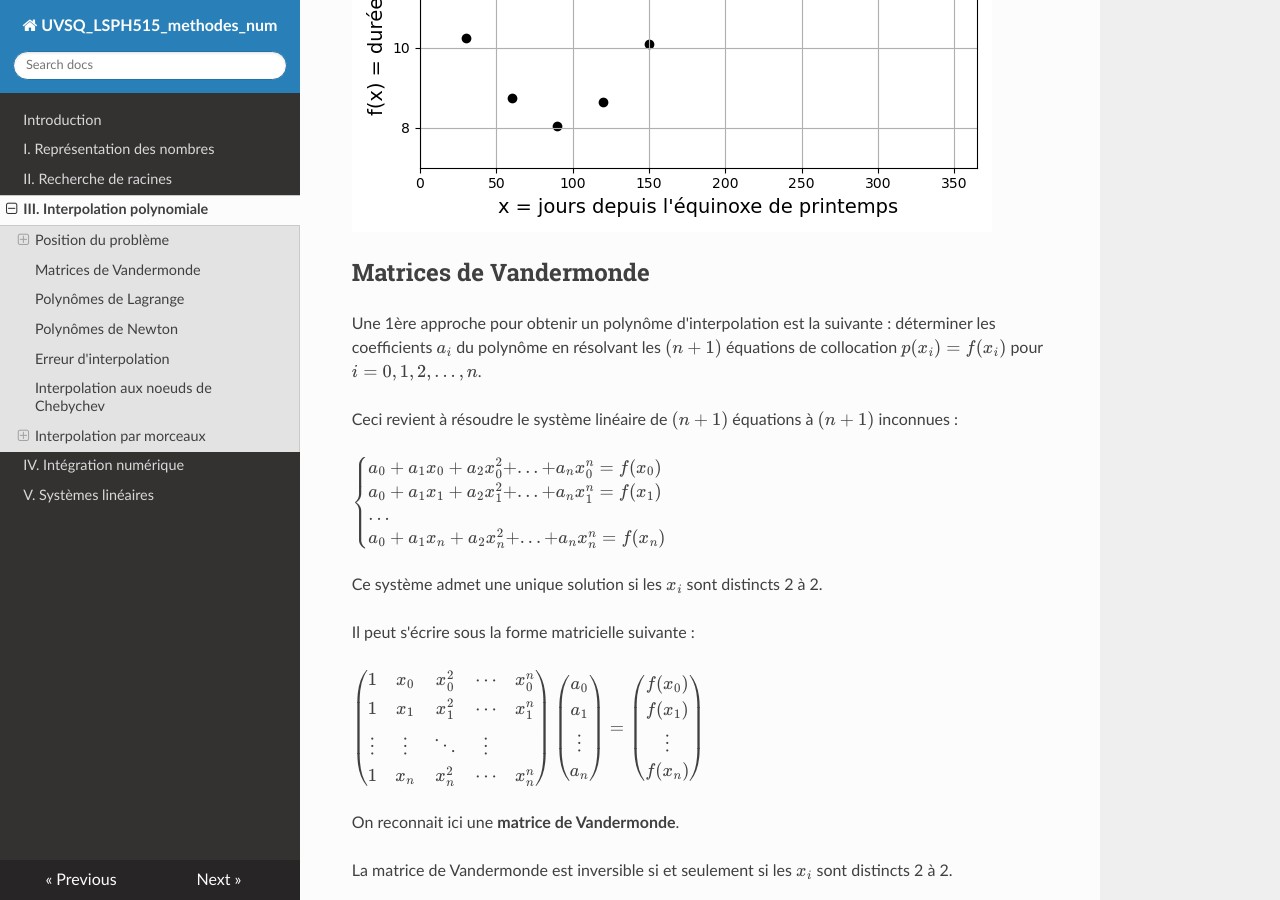
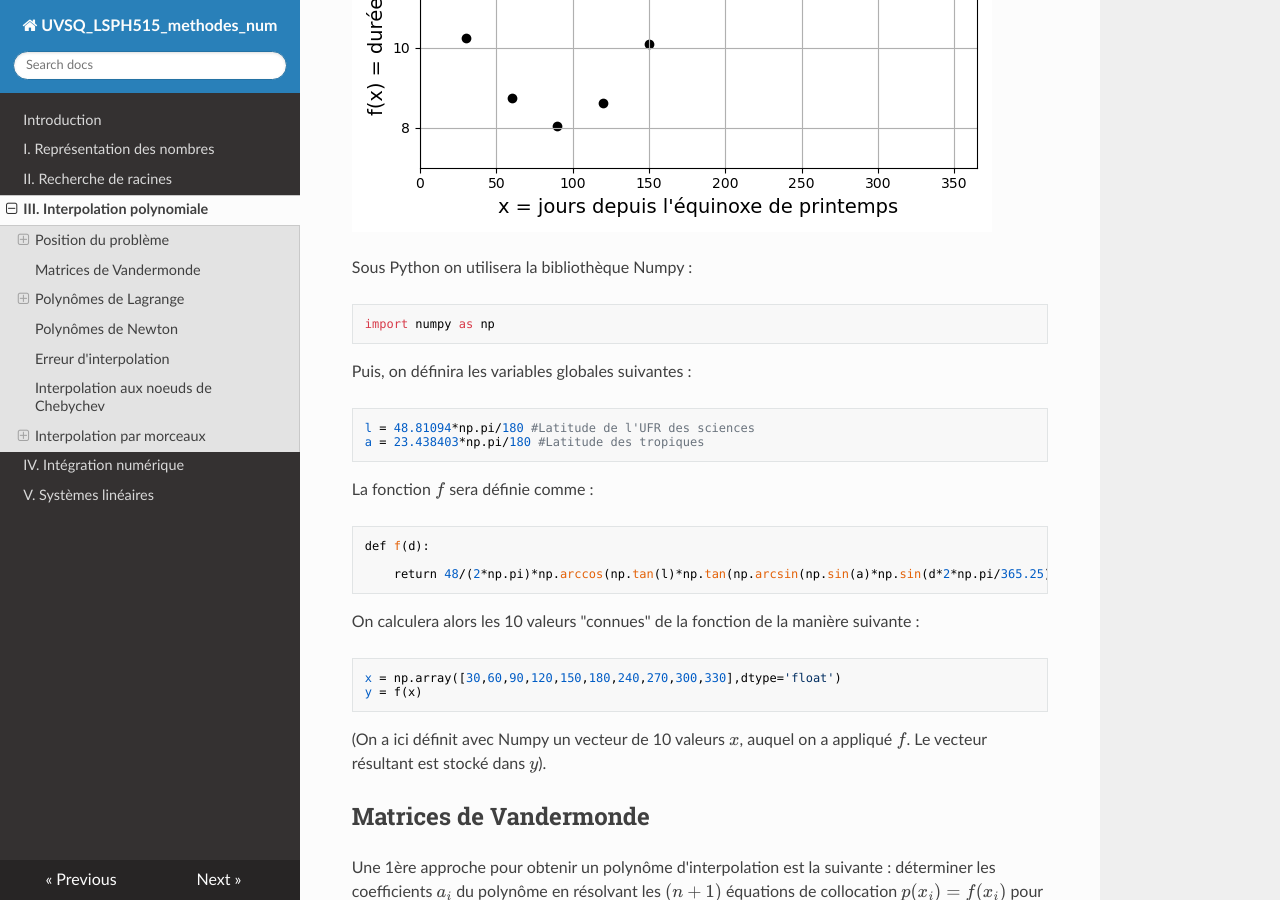
Before and after one commit to NicOudart/UVSQ_LSPH515_methodes_num, an MkDocs documentation site: the page built from docs/Chap3_Interpolation_polynomiale.md, in a window 1280 px wide and 900 px high, scrolled down 2224 px. Built offline with MkDocs 1.6.1, drawn with Linux system fonts in a browser that asks for light colours; nearby versions of some CDN libraries; some of the changed text lies outside the part shown.

Commit message:
-Beginning the "Lagrange" part of chapter 3. -Update the example in chapter 3.

```diff
--- a/docs/Chap3_Interpolation_polynomiale.md
+++ b/docs/Chap3_Interpolation_polynomiale.md
@@ -44,7 +44,7 @@
 
 La durée du jour (temps entre le lever et le coucher du soleil) en heures peut être approximée par la fonction $f$ suivante :
 
-$f(x) = \frac{48}{2 \pi} \arccos(\tan(\lambda) \tan(\arcsin(\sin(\alpha) \sin(\delta))))$
+$f(x) = \frac{48}{2 \pi} \arccos(\tan(\lambda) \tan(\arcsin(\sin(\frac{2 \pi x}{365}) \sin(\delta))))$
 
 avec $x$ le jour depuis l'équinoxe de printemps, $\lambda$ la latitude du lieu, et $\delta$ la latitude des tropiques.
 
@@ -56,13 +56,43 @@
 
 Nous choisirons ici d'évaluer la fonction pour les 10 valeurs de $x$ suivantes :
 
-|x = jours depuis l'équinoxe de printemps|30     |60    |90    |120   |150    |180    |240    |270    |300    |330    |
-|:---------------------------------------|:-----:|:----:|:----:|:----:|:-----:|:-----:|:-----:|:-----:|:-----:|:-----:|
-|f(x) = durée du jour en heures          |10.2357|8.7281|8.0416|8.6296|10.0949|11.8506|15.1678|15.9488|15.4628|14.0441|
+|x = jours depuis l'équinoxe de printemps|30   |60  |90  |120 |150  |180  |240  |270  |300  |330  |
+|:---------------------------------------|:---:|:--:|:--:|:--:|:---:|:---:|:---:|:---:|:---:|:---:|
+|f(x) = durée du jour en heures          |10.24|8.73|8.04|8.63|10.09|11.84|15.16|15.95|15.47|14.06|
 
 Et nous essayerons d'estimer la valeur de $f$ pour $x = 210$ (i.e. la durée du jour en heures pour le 210ème jour depuis l'équinoxe de printemps) par interpolation polynomiale.
 
 ![Graphique de f](img/Chap3_exemple_fonction.gif)
+
+Sous Python on utilisera la bibliothèque Numpy :
+
+~~~
+import numpy as np
+~~~
+
+Puis, on définira les variables globales suivantes :
+
+~~~
+l = 48.81094*np.pi/180 #Latitude de l'UFR des sciences
+a = 23.438403*np.pi/180 #Latitude des tropiques
+~~~
+
+La fonction $f$ sera définie comme :
+
+~~~
+def f(d):
+
+    return 48/(2*np.pi)*np.arccos(np.tan(l)*np.tan(np.arcsin(np.sin(a)*np.sin(d*2*np.pi/365.25))))
+~~~
+
+On calculera alors les 10 valeurs "connues" de la fonction de la manière suivante :
+
+~~~
+x = np.array([30,60,90,120,150,180,240,270,300,330],dtype='float')
+y = f(x)
+~~~
+
+(On a ici définit avec Numpy un vecteur de 10 valeurs $x$, auquel on a appliqué $f$. Le vecteur résultant est stocké dans $y$).
 
 ## Matrices de Vandermonde
 
@@ -115,6 +145,22 @@
 
 ## Polynômes de Lagrange
 
+### L'algorithme
+
+|Base de Lagrange|
+|:-|
+|Soient des $x_i$ (avec $i=0,1,2,...,n$) 2 à 2 distincts.|
+|On appelle base de Lagrange relative aux points x_i les polynômes :|
+|$L_i(x) = \displaystyle\prod_{j=0 , j \neq i}^{n} \frac{(x-x_j)}{x_i-x_j}$|
+|soit $L_i(x) = \frac{(x-x_0)(x-x_1)...(x-x_n)}{(x_i-x_0)(x_i-x_1)...(x_i-x_n)}$|
+|$L_i$ vérifie $L_i(x_i)=1$ et $L_i(x_j)=0$ si $j \neq i$.|
+
+La famille des $(L_i(x))$ forme une base de l'ensemble des polynômes, et le polynôme qui interpoles les valeurs de $f(x_i)$ aux points $x_i$ s'écrit :
+
+$p(x) = \displaystyle\sum_{i=0}^{n} f(x_i) L_i(x) = f(x_0) L_0(x) + f(x_1) L_1(x) + ... + f(x_n) L_n(x)$
+
+### Exemple
+
 ## Polynômes de Newton
 
 ## Erreur d'interpolation
```
Also changed, not shown: docs/img/Chap3_exemple_fonction.gif.
